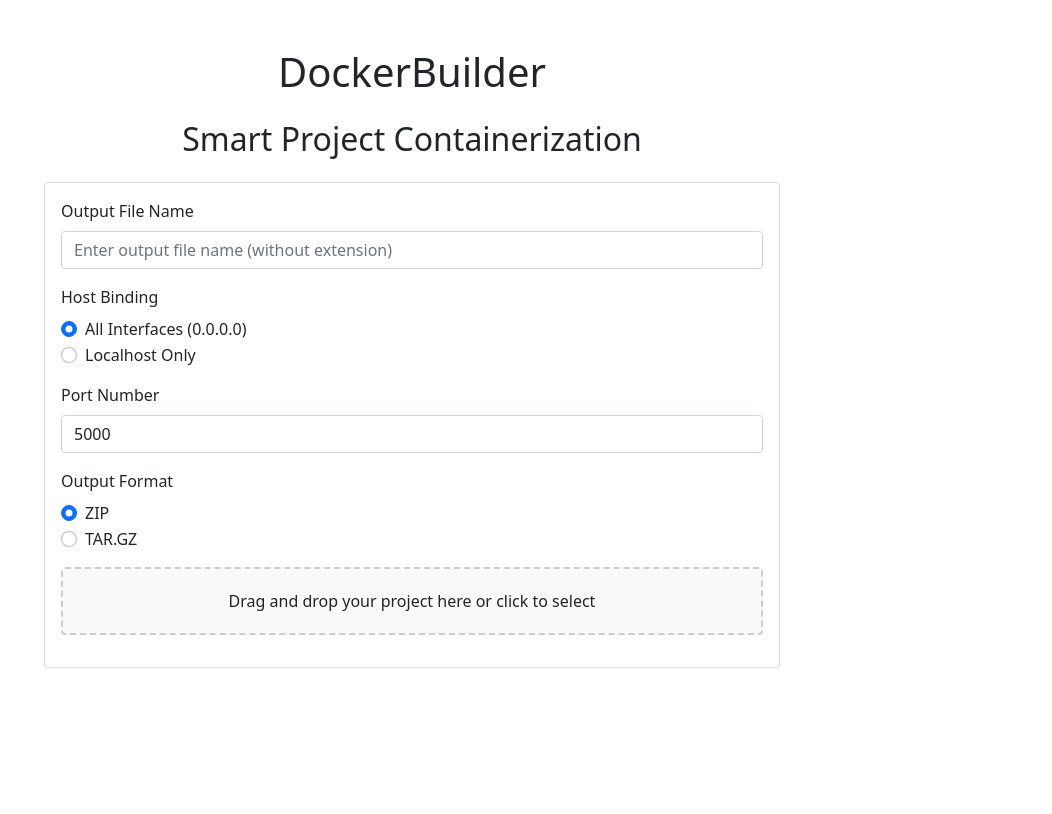
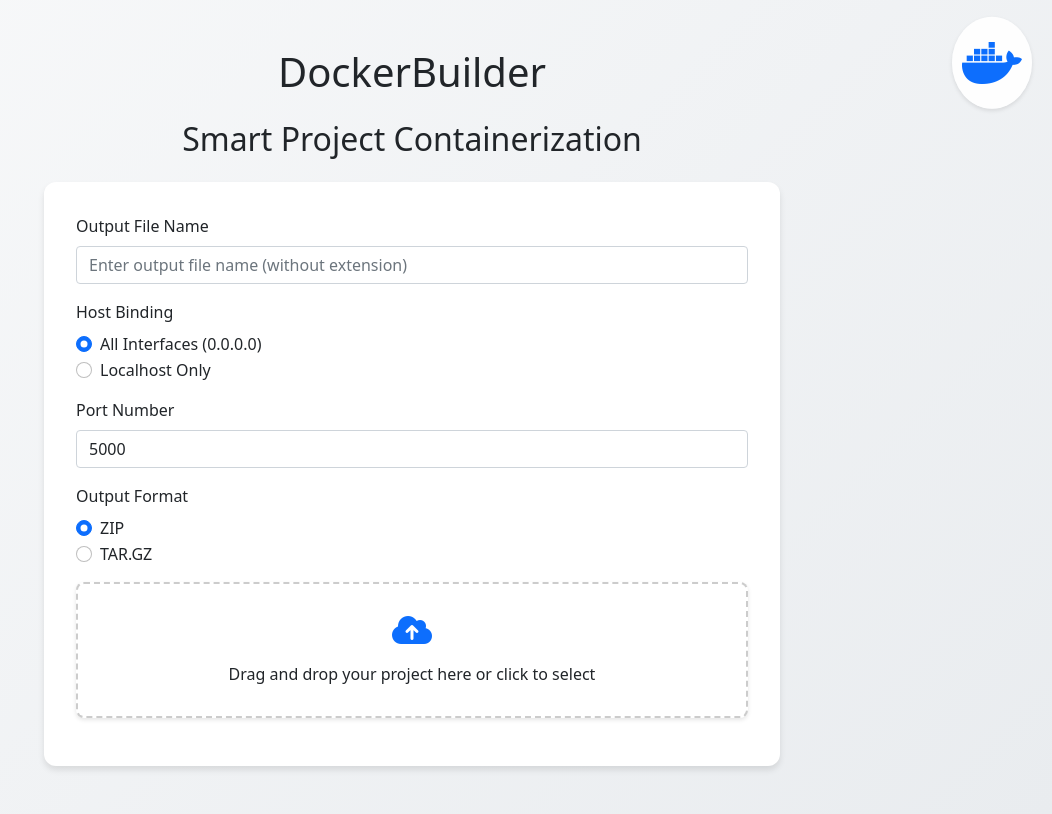
Before and after one commit to FOUNDATION-AI-BASED/DockerBuilder, a Flask app: page / in a window 1280 px wide. Shown: the whole page, without its empty margins (228-1280 px from the left). Before the commit the page ends 668 px from the top, so only its background shows below. Run offline with Flask 2, Linux system fonts and the light colour scheme.

Commit message:
Update index.html

```diff
--- a/templates/index.html
+++ b/templates/index.html
@@ -5,30 +5,99 @@
     <meta name="viewport" content="width=device-width, initial-scale=1.0">
     <title>DockerBuilder - Smart Project Containerization</title>
     <link href="https://cdn.jsdelivr.net/npm/bootstrap@5.1.3/dist/css/bootstrap.min.css" rel="stylesheet">
+    <link href="https://cdnjs.cloudflare.com/ajax/libs/font-awesome/6.0.0/css/all.min.css" rel="stylesheet">
     <style>
+        :root {
+            --primary-color: #0D6EFD;
+            --secondary-color: #0A58CA;
+        }
+
+        body {
+            background: linear-gradient(135deg, #f8f9fa 0%, #e9ecef 100%);
+            min-height: 100vh;
+        }
+
+        .container {
+            position: relative;
+        }
+
+        .docker-whale {
+            position: fixed;
+            top: 20px;
+            right: 20px;
+            font-size: 48px;
+            color: var(--primary-color);
+            animation: float 3s ease-in-out infinite;
+            z-index: 1000;
+            background: rgba(255, 255, 255, 0.9);
+            padding: 10px;
+            border-radius: 50%;
+            box-shadow: 0 2px 4px rgba(0,0,0,0.1);
+        }
+
+        @keyframes float {
+            0% { transform: translateY(0px); }
+            50% { transform: translateY(-10px); }
+            100% { transform: translateY(0px); }
+        }
+
         .drop-zone {
             border: 2px dashed #ccc;
-            border-radius: 4px;
-            padding: 20px;
+            border-radius: 8px;
+            padding: 30px;
             text-align: center;
-            background: #f8f9fa;
+            background: #fff;
             cursor: pointer;
             transition: all 0.3s ease;
+            box-shadow: 0 2px 4px rgba(0,0,0,0.1);
         }
+
         .drop-zone:hover, .drop-zone.dragover {
-            border-color: #0d6efd;
-            background: #e9ecef;
+            border-color: var(--primary-color);
+            background: #f8f9fa;
+            transform: translateY(-2px);
+            box-shadow: 0 4px 8px rgba(0,0,0,0.1);
         }
+
         .loading {
             display: none;
         }
+
         .loading.active {
             display: block;
+        }
+
+        .card {
+            border: none;
+            border-radius: 12px;
+            box-shadow: 0 4px 6px rgba(0,0,0,0.1);
+        }
+
+        .card-body {
+            padding: 2rem;
+        }
+
+        .form-control:focus {
+            border-color: var(--primary-color);
+            box-shadow: 0 0 0 0.2rem rgba(13, 110, 253, 0.25);
+        }
+
+        .btn-primary {
+            background-color: var(--primary-color);
+            border-color: var(--primary-color);
+        }
+
+        .btn-primary:hover {
+            background-color: var(--secondary-color);
+            border-color: var(--secondary-color);
         }
     </style>
 </head>
 <body>
     <div class="container py-5">
+        <div class="docker-whale">
+            <i class="fab fa-docker"></i>
+        </div>
         <h1 class="text-center mb-4">DockerBuilder</h1>
         <h2 class="text-center mb-4">Smart Project Containerization</h2>
 
@@ -72,6 +141,7 @@
                             </div>
 
                             <div class="drop-zone mb-3" id="dropZone">
+                                <i class="fas fa-cloud-upload-alt mb-3" style="font-size: 2rem; color: var(--primary-color);"></i>
                                 <p class="mb-0">Drag and drop your project here or click to select</p>
                                 <input type="file" id="fileInput" class="d-none" accept=".zip,.tar,.tar.gz,.tgz">
                             </div>
```
